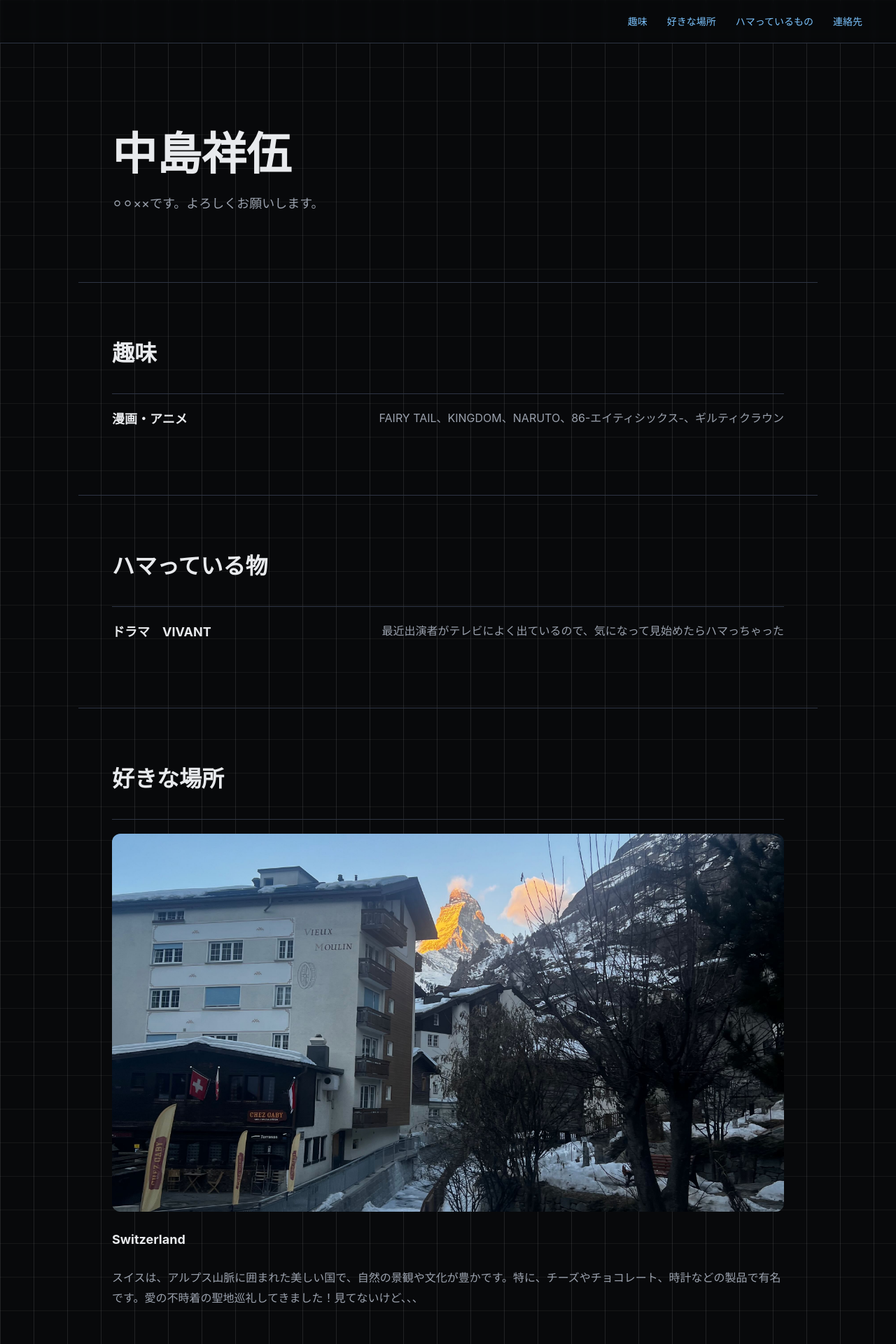
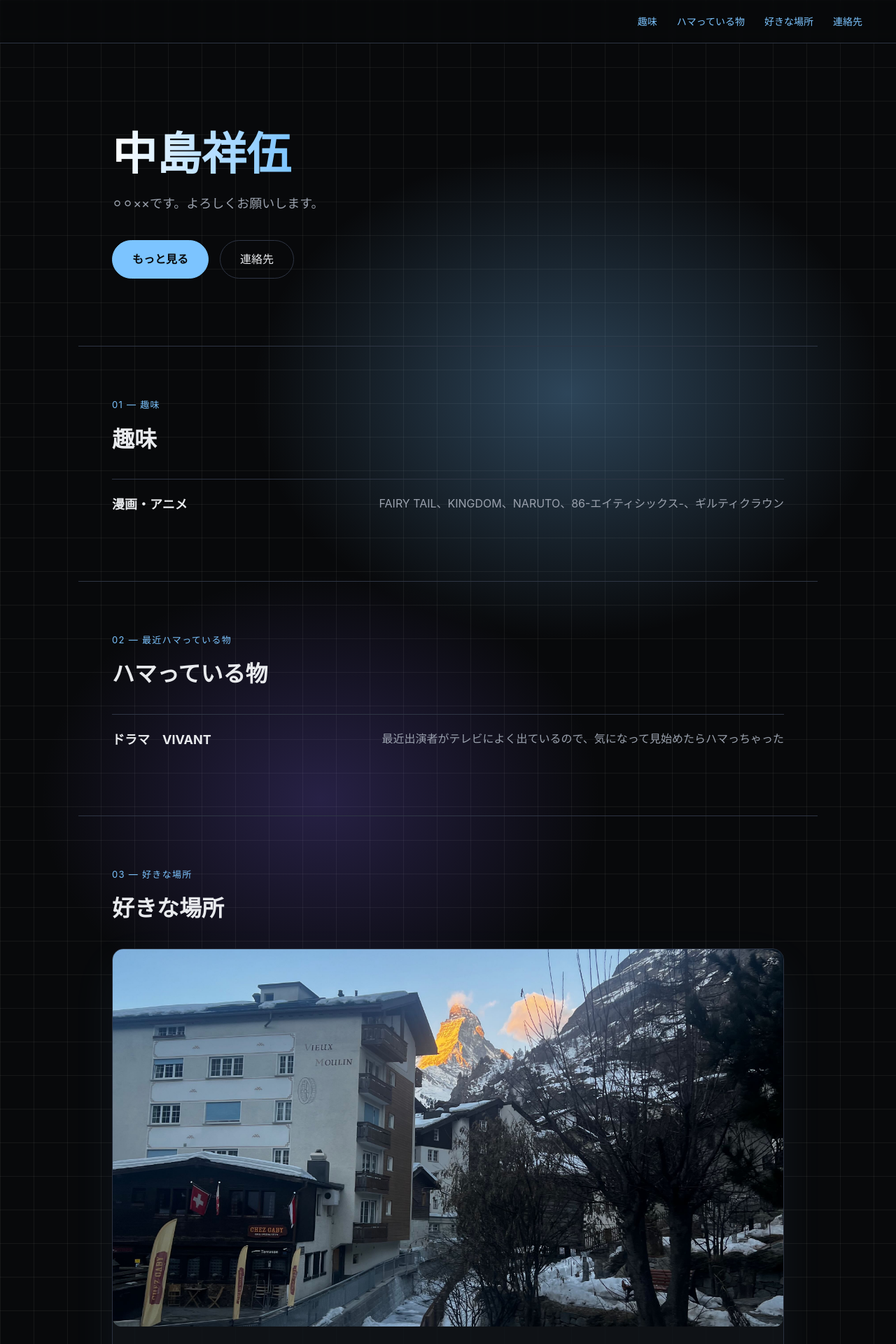
Before and after one commit to sh0g0-tech/sh0g0-tech.github.io, a React (Vite) app: page / in a window 1280 px wide. Shown: the top 1920 px of the page at 70% size. Built offline with nearby package versions, Linux system fonts and the light colour scheme.

Commit message:
Add section labels, animated glow, cards, buttons and hover effects

```diff
--- a/src/App.tsx
+++ b/src/App.tsx
@@ -15,10 +15,10 @@ function App() {
       </header>
       <main>
         <HeroSection hero={hero} />
-        <ItemList id="hobbies" heading="趣味" items={hobbies} />
-        <ItemList id="recently-watched" heading="ハマっている物" items={recentlyWatched} />
-        <ItemList id="places" heading="好きな場所" items={places} />
-        <ContactList id="contact" heading="連絡先" ContactLinks={contactLinks} />
+        <ItemList id="hobbies" number="01" label="趣味" heading="趣味" items={hobbies} />
+        <ItemList id="recently-watched" number="02" label="最近ハマっている物" heading="ハマっている物" items={recentlyWatched} />
+        <ItemList id="places" number="03" label="好きな場所"heading="好きな場所" items={places} />
+        <ContactList id="contact" number="04" label="連絡先"heading="連絡先" ContactLinks={contactLinks} />
       </main>
     </>
   )
--- a/src/components/ContactList.tsx
+++ b/src/components/ContactList.tsx
@@ -2,14 +2,17 @@ import type { ContactLink } from '../types'
 
 type ContactLinkProps = {
     id: string
+    number: string
+    label: string
     heading: string
     ContactLinks: ContactLink[]
 
 }
 
-function ContactList({ id, heading, ContactLinks }: ContactLinkProps) {
+function ContactList({ id, number, label, heading, ContactLinks }: ContactLinkProps) {
   return (
     <section id={id}>
+      <p className="section-number">{number} — {label}</p>
       <h2>{heading}</h2>
       <ul>
         {ContactLinks.map((ContactLink) => (
--- a/src/components/HeroSection.tsx
+++ b/src/components/HeroSection.tsx
@@ -9,6 +9,10 @@ function HeroSection({ hero }: HeroSectionProps) {
     <section id="top">
       <h1>{hero.name}</h1>
       <p>{hero.introduction}</p>
+      <div className="hero-actions">
+        <a className="button primary" href="#hobbies">もっと見る</a>
+        <a className="button" href="#contact">連絡先</a>
+      </div>
     </section>
   )
 }
--- a/src/components/ItemList.tsx
+++ b/src/components/ItemList.tsx
@@ -2,13 +2,16 @@ import type { Item } from '../types'
 
 type ItemListProps = {
   id: string
+  number: string
+  label: string
   heading: string
   items: Item[]
 }
 
-function ItemList({ id, heading, items }: ItemListProps) {
+function ItemList({ id, number, label, heading, items }: ItemListProps) {
   return (
     <section id={id}>
+      <p className="section-number">{number} — {label}</p>
       <h2>{heading}</h2>
       <ul>
         {items.map((item) => (
--- a/src/data/profile.ts
+++ b/src/data/profile.ts
@@ -40,8 +40,8 @@ export const recentlyWatched: Item[] = [
 
 export const navItems: NavItem[] = [
   { label: '趣味', href: '#hobbies' },
+  { label: 'ハマっている物', href: '#recently-watched' },
   { label: '好きな場所', href: '#places' },
-  { label: 'ハマっているもの', href: '#recently-watched' },
   { label: '連絡先', href: '#contact' },
 
 ]
--- a/src/index.css
+++ b/src/index.css
@@ -15,13 +15,30 @@ body {
   margin: 0;
   min-height: 100vh;
   background-color: var(--bg);
+  background-image:
+    radial-gradient(closest-side, rgba(124, 196, 255, 0.32), transparent),
+    radial-gradient(closest-side, rgba(138, 110, 255, 0.24), transparent),
+    linear-gradient(rgba(255, 255, 255, 0.055) 1px, transparent 1px),
+    linear-gradient(90deg, rgba(255, 255, 255, 0.055) 1px, transparent 1px);
+  background-size: 900px 700px, 800px 640px, 48px 48px, 48px 48px;
+  background-repeat: no-repeat, no-repeat, repeat, repeat;
+  background-position: 70% 0%, 0% 35%, 0 0, 0 0;
   color: var(--text);
   font-family: -apple-system, 'Hiragino Sans', 'Noto Sans JP', sans-serif;
   line-height: 1.8;
-    background-image:
-    linear-gradient(rgba(255, 255, 255, 0.055) 1px, transparent 1px),
-    linear-gradient(90deg, rgba(255, 255, 255, 0.1) 1px, transparent 1px);
-  background-size: 48px 48px;
+  animation: glowmove 12s ease-in-out infinite alternate;
+}
+
+@keyframes glowmove {
+  0%   { background-position: 70% 0%, 0% 35%, 0 0, 0 0; }
+  50%  { background-position: 95% 12%, 12% 45%, 0 0, 0 0; }
+  100% { background-position: 55% 6%, 6% 30%, 0 0, 0 0; }
+}
+
+@media (prefers-reduced-motion: reduce) {
+  body {
+    animation: none;
+  }
 }
 
 a {
@@ -72,6 +89,11 @@ main section {
   margin: 0 0 16px;
   font-size: 64px;
   line-height: 1.2;
+  width: fit-content;
+  background: linear-gradient(90deg, #ffffff, var(--accent));
+  -webkit-background-clip: text;
+  background-clip: text;
+  color: transparent;
 }
 
 #top p {
@@ -114,6 +136,12 @@ section li p {
 section li:has(img) {
   flex-direction: column;
   align-items: stretch;
+  padding: 0 0 24px;
+  background: rgba(17, 20, 26, 0.8);
+  border: 1px solid #2a3140;
+  border-radius: 16px;
+  overflow: hidden;
+  box-shadow: 0 24px 64px rgba(124, 196, 255, 0.07);
 }
 
 section li img {
@@ -123,6 +151,85 @@ section li img {
   border-radius: 12px;
 }
 
+section li:has(img) h3,
+section li:has(img) p {
+  padding: 0 24px;
+}
+
 section li:has(img) p {
   text-align: left;
 }
+
+.section-number {
+  margin: 0 0 8px;
+  color: var(--accent);
+  font-size: 13px;
+  letter-spacing: 0.1em;
+}
+
+.hero-actions {
+  display: flex;
+  gap: 16px;
+  flex-wrap: wrap;
+  margin-top: 36px;
+}
+
+.button {
+  padding: 12px 28px;
+  border: 1px solid var(--border);
+  border-radius: 999px;
+  color: var(--text);
+}
+
+.button.primary {
+  border-color: var(--accent);
+  background: var(--accent);
+  color: var(--bg);
+  font-weight: 700;
+}
+
+a {
+  transition: color 0.2s;
+}
+
+a:hover {
+  color: #bfe3ff;
+}
+
+.button {
+  transition: transform 0.2s, background 0.2s, border-color 0.2s;
+}
+
+.button:hover {
+  transform: translateY(-2px);
+  border-color: var(--accent);
+}
+
+.button.primary:hover {
+  background: #bfe3ff;
+}
+
+section li:has(img) {
+  transition: transform 0.3s, border-color 0.3s;
+}
+
+section li:has(img):hover {
+  transform: translateY(-4px);
+  border-color: var(--accent);
+}
+
+@media (prefers-reduced-motion: reduce) {
+  body {
+    animation: none;
+  }
+
+   .button,
+  section li:has(img) {
+    transition: none;
+  }
+
+  .button:hover,
+  section li:has(img):hover {
+    transform: none;
+  }
+}
```
